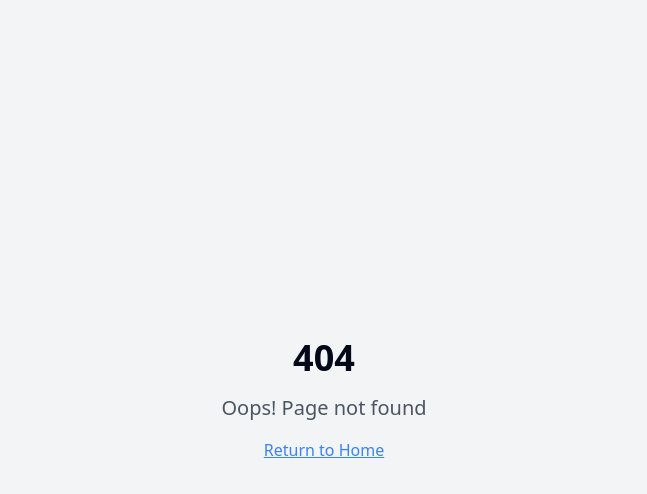
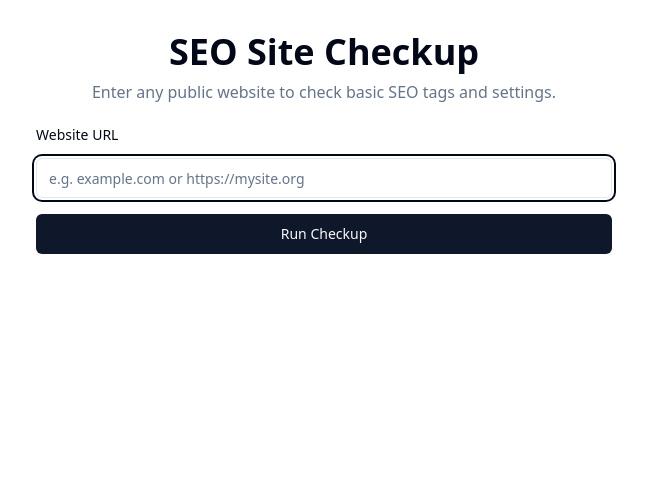
Before and after one commit to rfq13/seo-wizard-insights-check, a React (Vite) app: page /seo-checkup in a window 1280 px wide. Before the commit this address had no page. Shown: the top 494 px of the page, without its empty margins (316-963 px from the left). Built offline with nearby package versions, Linux system fonts and the light colour scheme.

Commit message:
feat: Build SEO site checkup

```diff
--- a/src/App.tsx
+++ b/src/App.tsx
@@ -5,6 +5,7 @@ import { QueryClient, QueryClientProvider } from "@tanstack/react-query";
 import { BrowserRouter, Routes, Route } from "react-router-dom";
 import Index from "./pages/Index";
 import NotFound from "./pages/NotFound";
+import SeoCheckup from "./pages/SeoCheckup";
 
 const queryClient = new QueryClient();
 
@@ -16,6 +17,7 @@ const App = () => (
       <BrowserRouter>
         <Routes>
           <Route path="/" element={<Index />} />
+          <Route path="/seo-checkup" element={<SeoCheckup />} />
           {/* ADD ALL CUSTOM ROUTES ABOVE THE CATCH-ALL "*" ROUTE */}
           <Route path="*" element={<NotFound />} />
         </Routes>
--- a/src/pages/Index.tsx
+++ b/src/pages/Index.tsx
@@ -1,11 +1,19 @@
 // Update this page (the content is just a fallback if you fail to update the page)
 
+import { Button } from "@/components/ui/button";
+import { useNavigate } from "react-router-dom";
+
 const Index = () => {
+  const navigate = useNavigate();
+
   return (
     <div className="min-h-screen flex items-center justify-center bg-background">
-      <div className="text-center">
+      <div className="text-center animate-fade-in">
         <h1 className="text-4xl font-bold mb-4">Welcome to Your Blank App</h1>
-        <p className="text-xl text-muted-foreground">Start building your amazing project here!</p>
+        <p className="text-xl text-muted-foreground mb-8">Start building your amazing project here!</p>
+        <Button size="lg" onClick={() => navigate("/seo-checkup")}>
+          🚦 SEO Site Checkup
+        </Button>
       </div>
     </div>
   );
--- /dev/null
+++ b/src/pages/SeoCheckup.tsx
@@ -0,0 +1,156 @@
+
+import React, { useState } from "react";
+import { Input } from "@/components/ui/input";
+import { Button } from "@/components/ui/button";
+import { Table, TableBody, TableCell, TableHead, TableHeader, TableRow } from "@/components/ui/table";
+import { toast } from "@/hooks/use-toast";
+import { Label } from "@/components/ui/label";
+
+type SeoResult = {
+  label: string;
+  value: string | React.ReactNode;
+  ok: boolean;
+};
+
+function extractHostname(url: string) {
+  try {
+    if (!/^https?:\/\//i.test(url)) {
+      url = "http://" + url;
+    }
+    return new URL(url).hostname;
+  } catch {
+    return "";
+  }
+}
+
+export default function SeoCheckup() {
+  const [url, setUrl] = useState("");
+  const [results, setResults] = useState<SeoResult[] | null>(null);
+  const [loading, setLoading] = useState(false);
+
+  const handleCheck = async (e: React.FormEvent) => {
+    e.preventDefault();
+    setResults(null);
+
+    if (!url.trim()) {
+      toast({ title: "Error", description: "Please enter a website URL", variant: "destructive" });
+      return;
+    }
+
+    let inputUrl = url.trim();
+    // Ensure it starts with protocol for fetch
+    if (!/^https?:\/\//i.test(inputUrl)) {
+      inputUrl = "https://" + inputUrl;
+    }
+
+    setLoading(true);
+
+    try {
+      // Try to fetch the site
+      const res = await fetch(inputUrl, { method: "GET", mode: "cors" });
+      const text = await res.text();
+
+      // HTTPS usage
+      const usesHttps = inputUrl.startsWith("https://");
+      // robots.txt
+      let robotsOk = false;
+      try {
+        const robotsUrl = inputUrl.replace(/\/+$/, "") + "/robots.txt";
+        const robotsRes = await fetch(robotsUrl, { method: "HEAD", mode: "no-cors" });
+        robotsOk = robotsRes.ok || robotsRes.type === "opaque"; // opaque is possible with no-cors, so we don't know for sure
+      } catch { robotsOk = false; }
+
+      // Title tag present
+      const titleMatch = text.match(/<title>(.*?)<\/title>/i);
+      // Meta description tag present
+      const descMatch = text.match(/<meta\s+name=["']description["']\s+content=["'](.*?)["']/i);
+
+      setResults([
+        { label: "HTTPS Usage", value: usesHttps ? "Yes" : "No", ok: usesHttps },
+        { label: "robots.txt Found", value: robotsOk ? "Yes" : "Maybe (couldn’t verify)", ok: robotsOk },
+        { label: "Title Tag Present", value: titleMatch ? "Yes" : "No", ok: !!titleMatch },
+        { label: "Meta Description Present", value: descMatch ? "Yes" : "No", ok: !!descMatch },
+        {
+          label: "Page Title",
+          value: titleMatch ? (
+            <span className="font-mono text-xs text-muted-foreground">{titleMatch[1]}</span>
+          ) : (
+            <span className="italic text-muted-foreground">missing</span>
+          ),
+          ok: !!titleMatch,
+        },
+        {
+          label: "Meta Description",
+          value: descMatch ? (
+            <span className="font-mono text-xs text-muted-foreground">{descMatch[1]}</span>
+          ) : (
+            <span className="italic text-muted-foreground">missing</span>
+          ),
+          ok: !!descMatch,
+        },
+      ]);
+      toast({ title: "Checkup Complete", description: "See SEO details below 👇" });
+    } catch (error) {
+      toast({
+        title: "Could not fetch site",
+        description:
+          "Unable to check the URL. The site might block bots, or CORS is preventing checkup. Try another site!",
+        variant: "destructive",
+      });
+    }
+    setLoading(false);
+  };
+
+  return (
+    <div className="min-h-screen bg-background flex flex-col items-center px-4 py-8 animate-fade-in">
+      <div className="max-w-xl w-full mx-auto">
+        <h2 className="text-3xl md:text-4xl font-bold mb-2 text-center">SEO Site Checkup</h2>
+        <p className="mb-6 text-center text-muted-foreground">Enter any public website to check basic SEO tags and settings.</p>
+        <form onSubmit={handleCheck} className="flex flex-col gap-4">
+          <Label htmlFor="url">Website URL</Label>
+          <Input
+            id="url"
+            placeholder="e.g. example.com or https://mysite.org"
+            value={url}
+            autoFocus
+            autoComplete="off"
+            spellCheck={false}
+            onChange={e => setUrl(e.target.value)}
+            disabled={loading}
+          />
+          <Button type="submit" disabled={loading}>{loading ? "Checking..." : "Run Checkup"}</Button>
+        </form>
+
+        {results && (
+          <div className="mt-8 animate-fade-in">
+            <Table>
+              <TableHeader>
+                <TableRow>
+                  <TableHead>Check</TableHead>
+                  <TableHead>Result</TableHead>
+                  <TableHead>Status</TableHead>
+                </TableRow>
+              </TableHeader>
+              <TableBody>
+                {results.map(row => (
+                  <TableRow key={row.label} className={row.ok ? "bg-green-50 dark:bg-green-900/10" : "bg-red-50 dark:bg-red-900/20"}>
+                    <TableCell>{row.label}</TableCell>
+                    <TableCell>{row.value}</TableCell>
+                    <TableCell>
+                      <span className={row.ok ? "text-green-700 dark:text-green-400 font-bold" : "text-red-700 dark:text-red-400 font-bold"}>
+                        {row.ok ? "✓ Pass" : "✗ Warn"}
+                      </span>
+                    </TableCell>
+                  </TableRow>
+                ))}
+              </TableBody>
+            </Table>
+            <div className="text-xs text-muted-foreground mt-2">
+              Results are only as accurate as what’s publicly available via browser fetch (CORS may limit checks).
+            </div>
+          </div>
+        )}
+      </div>
+    </div>
+  );
+}
```
